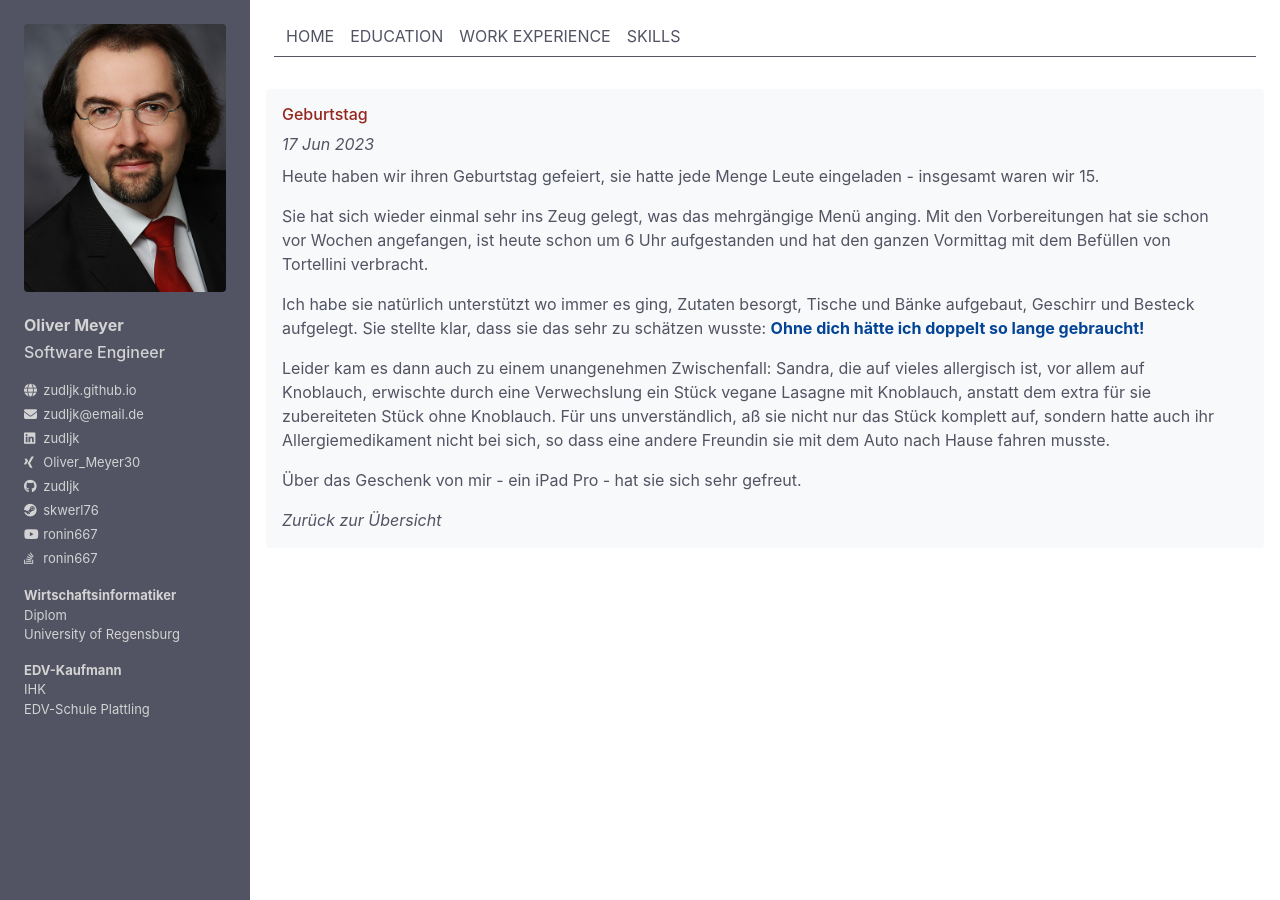
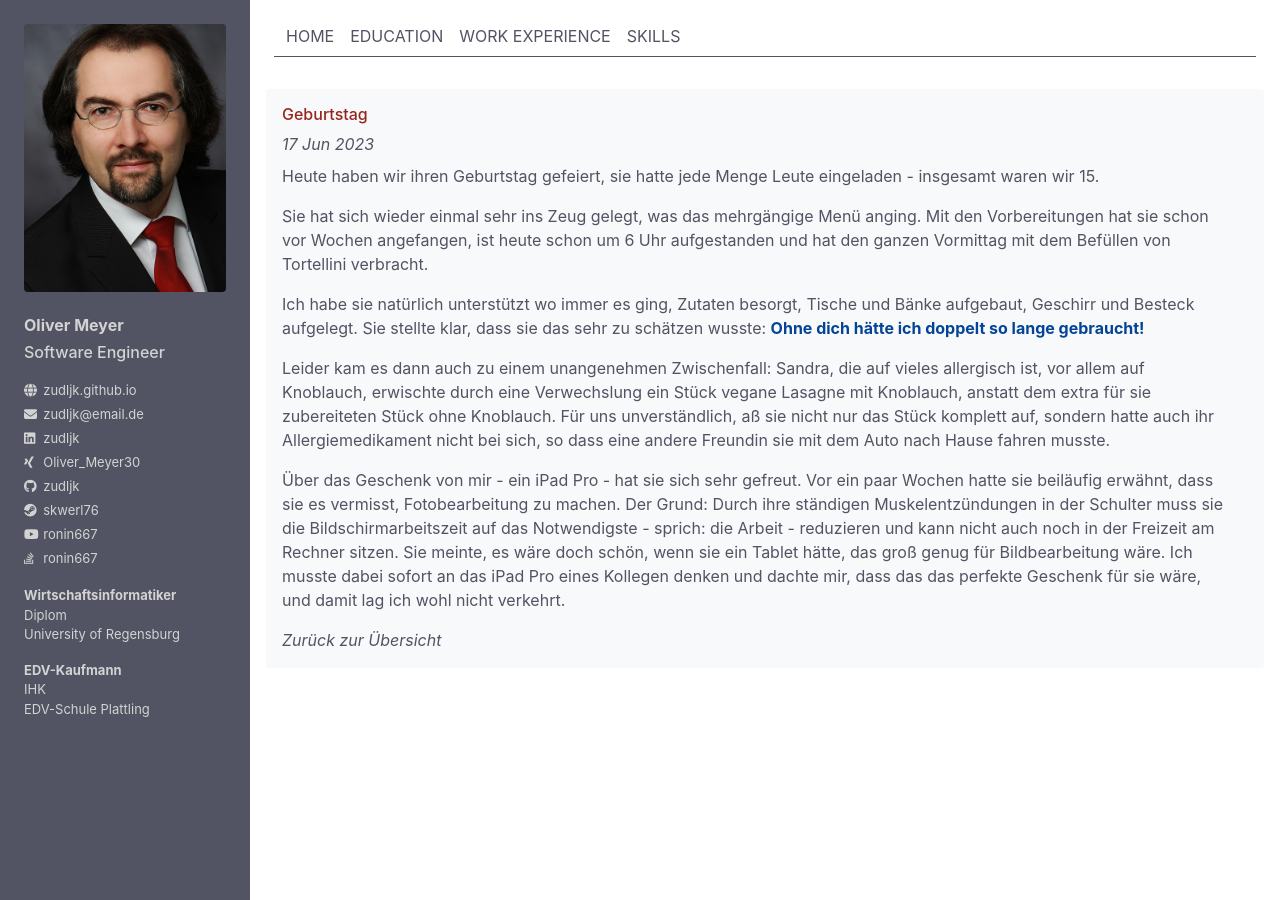
Before and after one commit to zudljk/zudljk.github.io, a Jekyll site: the page built from _posts/2023-06-17-geburtstag.md, in a window 1280 px wide. Built offline with Jekyll 4.4.1, drawn with Linux system fonts in a browser that asks for light colours; nearby versions of some CDN libraries.

Commit message:
Update 2023-06-17-geburtstag.md

```diff
--- a/_posts/2023-06-17-geburtstag.md
+++ b/_posts/2023-06-17-geburtstag.md
@@ -11,4 +7,4 @@ Ich habe sie natürlich unterstützt wo immer es ging, Zutaten besorgt, Tische u
 Leider kam es dann auch zu einem unangenehmen Zwischenfall: Sandra, die auf vieles allergisch ist, vor allem auf Knoblauch, erwischte durch eine Verwechslung ein Stück vegane Lasagne mit Knoblauch, anstatt dem extra für sie zubereiteten Stück ohne Knoblauch.
 Für uns unverständlich, aß sie nicht nur das Stück komplett auf, sondern hatte auch ihr Allergiemedikament nicht bei sich, so dass eine andere Freundin sie mit dem Auto nach Hause fahren musste.
 
-Über das Geschenk von mir - ein iPad Pro - hat sie sich sehr gefreut.
+Über das Geschenk von mir - ein iPad Pro - hat sie sich sehr gefreut. Vor ein paar Wochen hatte sie beiläufig erwähnt, dass sie es vermisst, Fotobearbeitung zu machen. Der Grund: Durch ihre ständigen Muskelentzündungen in der Schulter muss sie die Bildschirmarbeitszeit auf das Notwendigste - sprich: die Arbeit - reduzieren und kann nicht auch noch in der Freizeit am Rechner sitzen. Sie meinte, es wäre doch schön, wenn sie ein Tablet hätte, das groß genug für Bildbearbeitung wäre. Ich musste dabei sofort an das iPad Pro eines Kollegen denken und dachte mir, dass das das perfekte Geschenk für sie wäre, und damit lag ich wohl nicht verkehrt.
```
Also changed, not shown: other parts of _posts/2023-06-17-geburtstag.md (+0 -4 lines).
